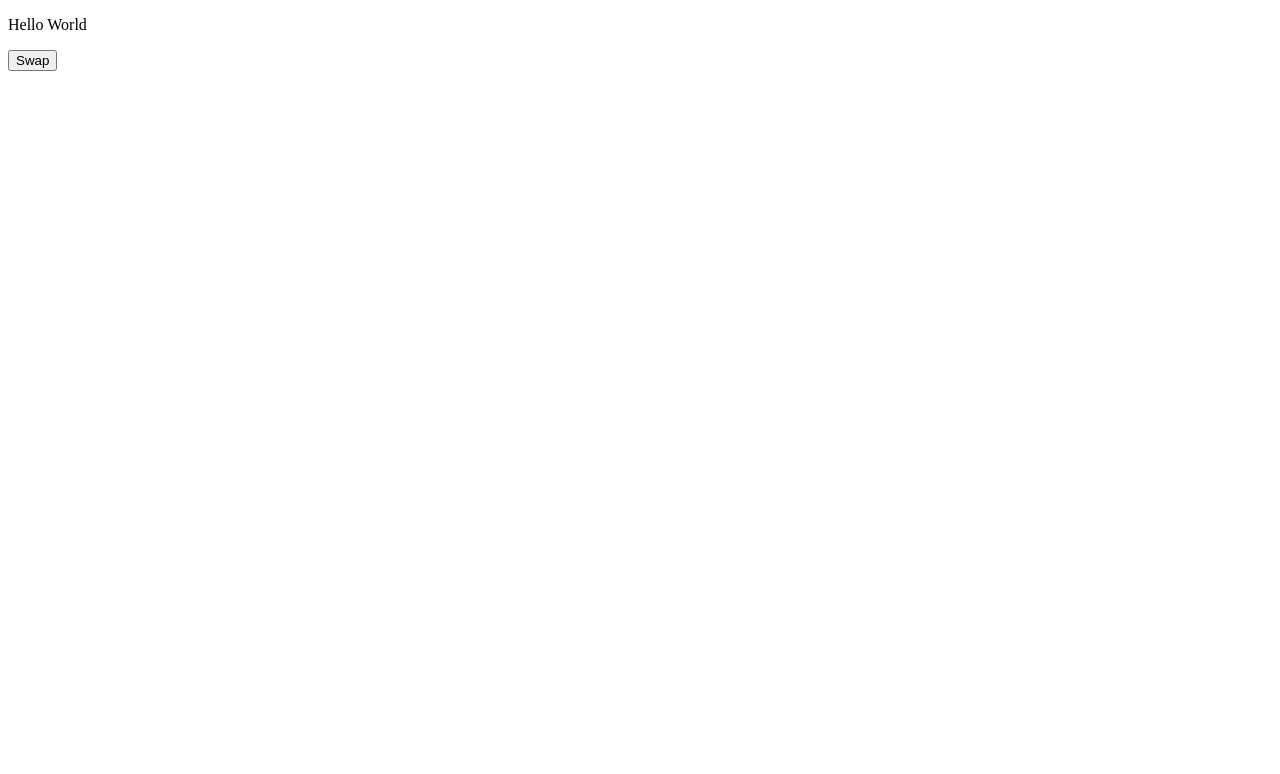
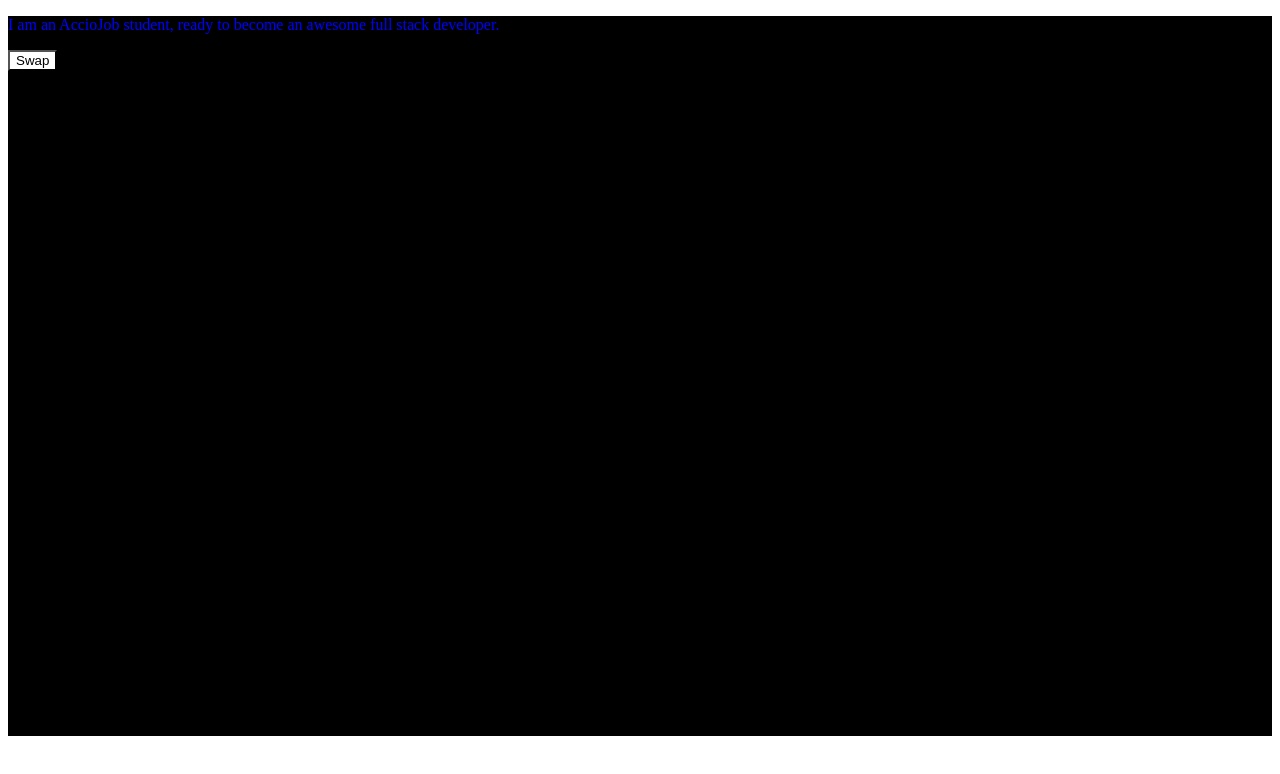
Before and after one commit to acciojob/dark-theme-Priyanshi-Mittal-20, a website: page main.html in a window 1280 px wide. Both pictures are taken after a click on the button "Swap". Drawn offline with Linux system fonts and the light colour scheme.

Commit message:
created a submission

```diff
--- a/main.html
+++ b/main.html
@@ -7,13 +7,13 @@
     <link rel="stylesheet" href="styles.css">
   </head>
   <body>
-    <main>
+    <div id="app" class="day">
       <!-- html markup here -->
       <p id="ptag">
-        Hello World
+        I am an AccioJob student, ready to become an awesome full stack developer.
       </p>
-      <button>Swap</button>
-    </main>
+      <button onclick="swapTheme()" id="swap" class="button_day">Swap</button>
+    </div>
     <script src="./script.js"></script>
   </body>
 </html>
--- a/script.js
+++ b/script.js
@@ -1 +1,16 @@
 //your code here
+function swapTheme()
+{
+	let container=document.querySelector("#app")
+	let btn=document.querySelector("#swap")
+	if(container.getAttribute("class")==="day")
+	{
+		container.setAttribute("class","night")
+		btn.setAttribute("class","button_night")
+	}
+	else
+	{
+		container.setAttribute("class","day")
+		btn.setAttribute("class","button_day")
+	}
+}
--- a/styles.css
+++ b/styles.css
@@ -3,14 +3,17 @@
 }
 .night{
   background-color: black;
-  color:white;
+  color:blue;
 }
-
+.day{
+	background-color: white;
+  color:blue;
+}
 #swap{
   outline:0;
 }
 
 .button_night{
-  background-color:blue;
-  color:white;
+  background-color:white;
+  color:black;
 }
```
